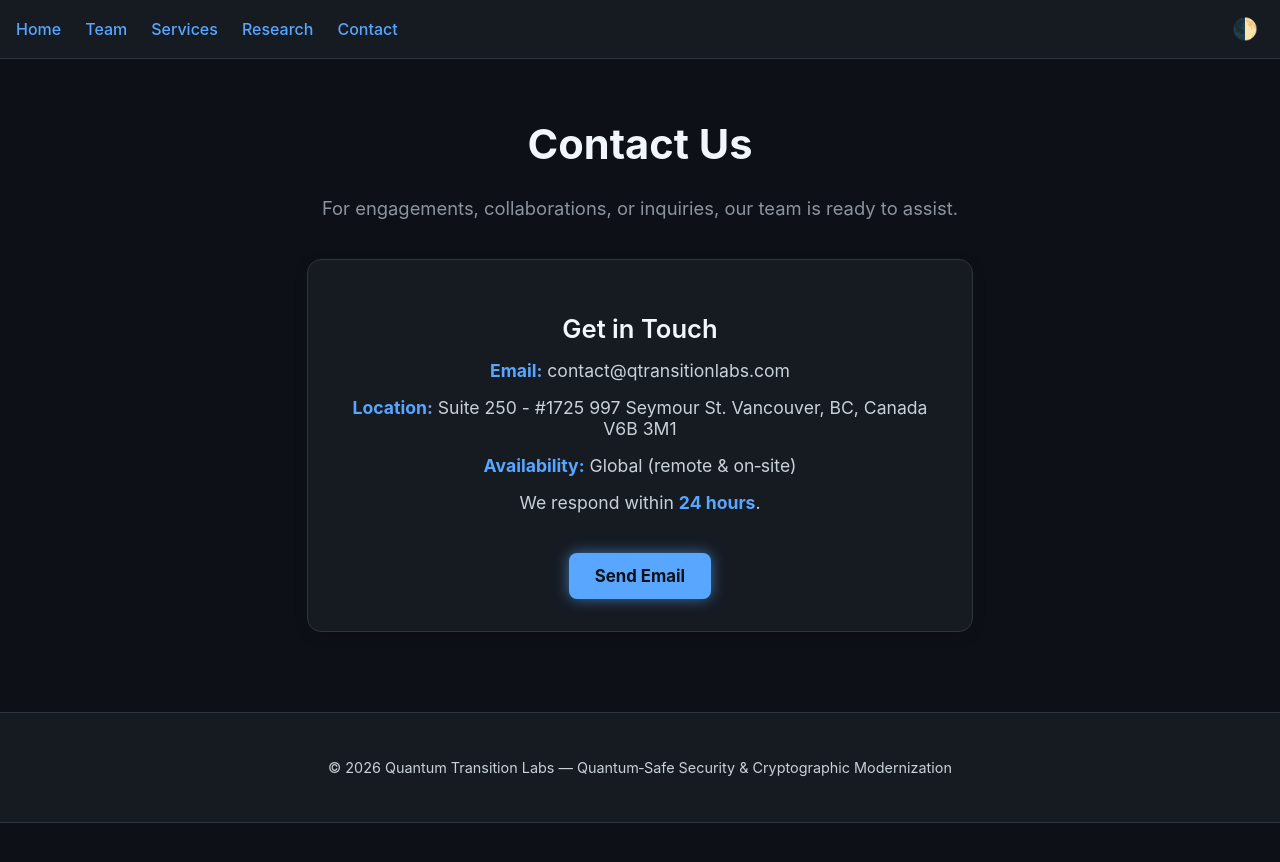
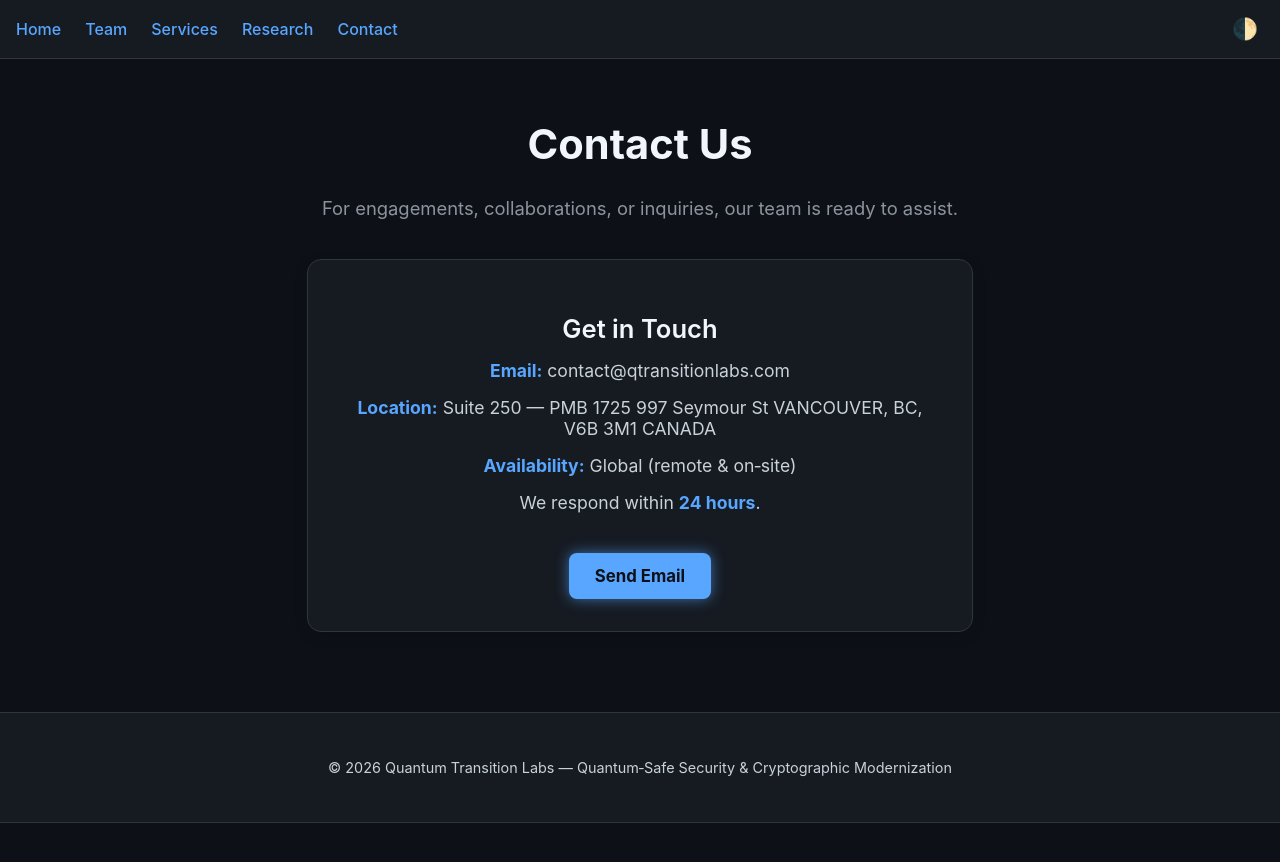
Before and after one commit to hassankhodaiemehr/qtransitionlabs, a Jekyll site: the page built from contact.md, in a window 1280 px wide. Shown: the top 862 px of the page. Built offline with Jekyll 4.4.1, drawn with Linux system fonts in a browser that asks for light colours.

Commit message:
Update contact.md

```diff
--- a/contact.md
+++ b/contact.md
@@ -133,10 +133,16 @@
   </div>
 
   <div class="contact-item">
-    <strong>Location:</strong> Suite 250 - #1725
-997 Seymour St.
-Vancouver, BC, Canada
-V6B 3M1
+    <strong>Location:</strong> Suite 250 — PMB 1725
+
+
+997 Seymour St
+
+
+VANCOUVER, BC, V6B 3M1
+
+
+CANADA
   </div>
 
   <div class="contact-item">
```
